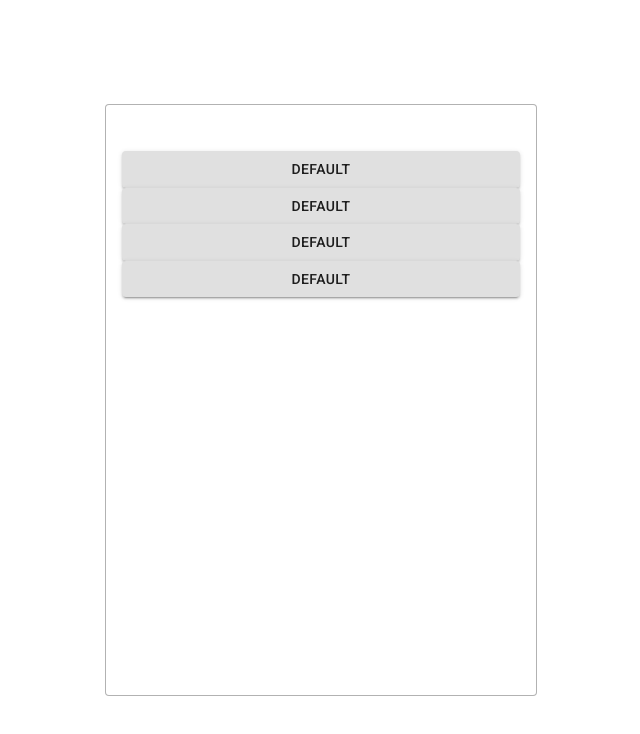
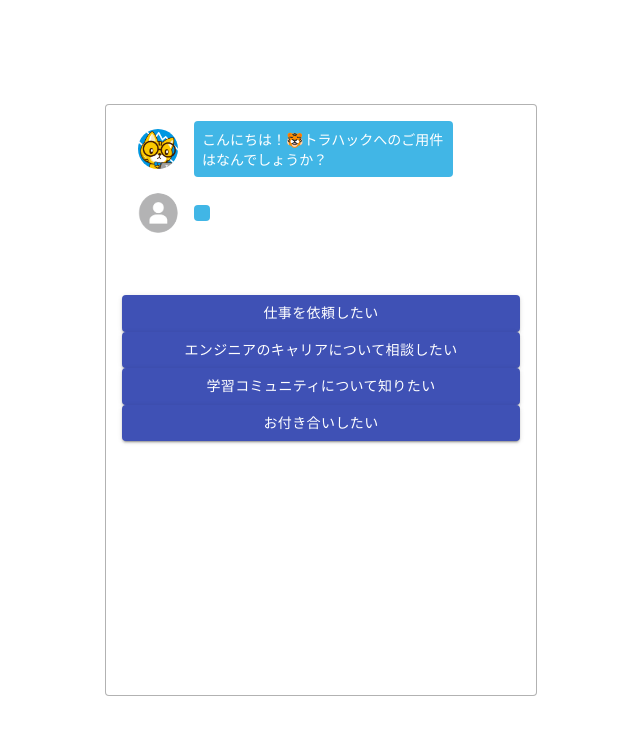
Before and after one commit to ishikawataro/chatbot-DEMO, a React (Create React App) app: page / in a window 1280 px wide. Shown: the top 734 px of the page, without its empty margins (319-959 px from the left). Built offline with nearby package versions, Linux system fonts and the light colour scheme.

Commit message:
torazemi5

```diff
--- a/src/App.jsx
+++ b/src/App.jsx
@@ -1,6 +1,6 @@
 import React from 'react';
 import defaultDataset from "./dataset";
-import {AnswersList} from "./components/index";
+import {AnswersList,Chats} from "./components/index";
 import './assets/styles/style.css'
 
 export default class App extends React.Component{
@@ -14,11 +14,53 @@
       open:false
     }
   }
+
+  displayNextQuestion=(nextQuestionId)=>{
+    const chats= this.state.chats
+    chats.push({
+      text:this.state.dataset[nextQuestionId].question,
+      type:'question'
+    })
+    this.setState({
+      answers:this.state.dataset[nextQuestionId].answers,
+      chats:chats,
+      currentId:nextQuestionId
+    })
+  }
+
+  selectAnswer = (selectedAnswer,nextQuestionId) =>{
+    switch(true){
+      case(nextQuestionId=== 'init'):
+        this.displayNextQuestion(nextQuestionId)
+        break;
+      default:
+        const chats=this.state.chats;
+        chats.push({
+          text:selectedAnswer,
+          type:'answer'
+        })
+        this.setState({
+          chats:chats
+        })
+
+        this.displayNextQuestion(nextQuestionId)
+        break;
+    }
+  }
+
+
+
+  componentDidMount(){
+    const initAnswer=""
+    this.selectAnswer(initAnswer,this.state.currentId )
+  }
+
   render(){
     return (
       <section className="c-section">
         <div className="c-box">
-          <AnswersList />
+          <Chats chats={this.state.chats} />
+          <AnswersList answers={this.state.answers}/>
         </div>
       </section>
     );
--- a/src/components/Answer.jsx
+++ b/src/components/Answer.jsx
@@ -8,10 +8,12 @@
     },
   }));
 
-const Answer = () => {
+const Answer = (props) => {
     // const classes = useStyles();
     return(
-        <Button variant="contained">Default</Button>
+        <Button variant="contained" color="primary">
+            {props.content}
+        </Button>
     )
 }
 
--- a/src/components/AnswersList.jsx
+++ b/src/components/AnswersList.jsx
@@ -1,13 +1,12 @@
 import React from 'react'
 import {Answer} from './index'
 
-const AnswersList = () => {
+const AnswersList = (props) => {
     return(
         <div className="c-grid__answer">
-            <Answer />
-            <Answer />
-            <Answer />
-            <Answer />
+            {props.answers.map((value,index)=>{
+                return <Answer content={value.content} key={index.toString()}/>
+            })}
         </div>
     )
 }
--- /dev/null
+++ b/src/components/Chat.jsx
@@ -0,0 +1,29 @@
+import React from 'react'
+import ListItem from '@material-ui/core/ListItem';
+import ListItemAvatar from '@material-ui/core/ListItemAvatar';
+import Avatar from '@material-ui/core/Avatar';
+import NoProfile from '../assets/img/no-profile.png';
+import Torahack from '../assets/img/torahack.png';
+
+
+const Chat=(props)=>{
+    const isQuestion=(props.type==='question');
+    const classes=isQuestion ? 'p-chat__row':'p-chat__reverse'
+    return(
+        <ListItem>
+            <ListItemAvatar>
+                {isQuestion ? (
+                    <Avatar alt="icon" src={Torahack} />
+                ):(
+                    <Avatar alt="icon" src={NoProfile} />
+                )}
+
+            </ListItemAvatar>
+            <div className="p-chat__bubble">
+                {props.text}
+            </div>
+        </ListItem>
+    )
+}
+
+export default Chat
--- /dev/null
+++ b/src/components/Chats.jsx
@@ -0,0 +1,27 @@
+import React from 'react'
+import { makeStyles } from '@material-ui/core/styles';
+import List from '@material-ui/core/List';
+import {Chat} from './index'
+
+const useStyles = makeStyles((theme) => ({
+    root: {
+      width: '100%',
+      maxWidth: '36ch',
+      backgroundColor: theme.palette.background.paper,
+    },
+  }));
+
+const Chats=(props)=>{
+    const classes=useStyles();
+
+    return(
+        <List className={classes.root}>
+            {props.chats.map((chat,index)=>{
+                return <Chat text={chat.text} type={chat.type} key={index.toString()} />
+            })}
+            <Chat />
+        </List>
+    )
+}
+
+export default Chats
--- a/src/components/index.js
+++ b/src/components/index.js
@@ -1,2 +1,4 @@
 export {default as AnswersList} from "./AnswersList"
 export {default as Answer} from "./Answer"
+export {default as Chats} from "./Chats"
+export {default as Chat} from "./Chat"
```
Also changed, not shown: src/assets/img/no-profile.png (added), src/assets/img/torahack.png (added).
